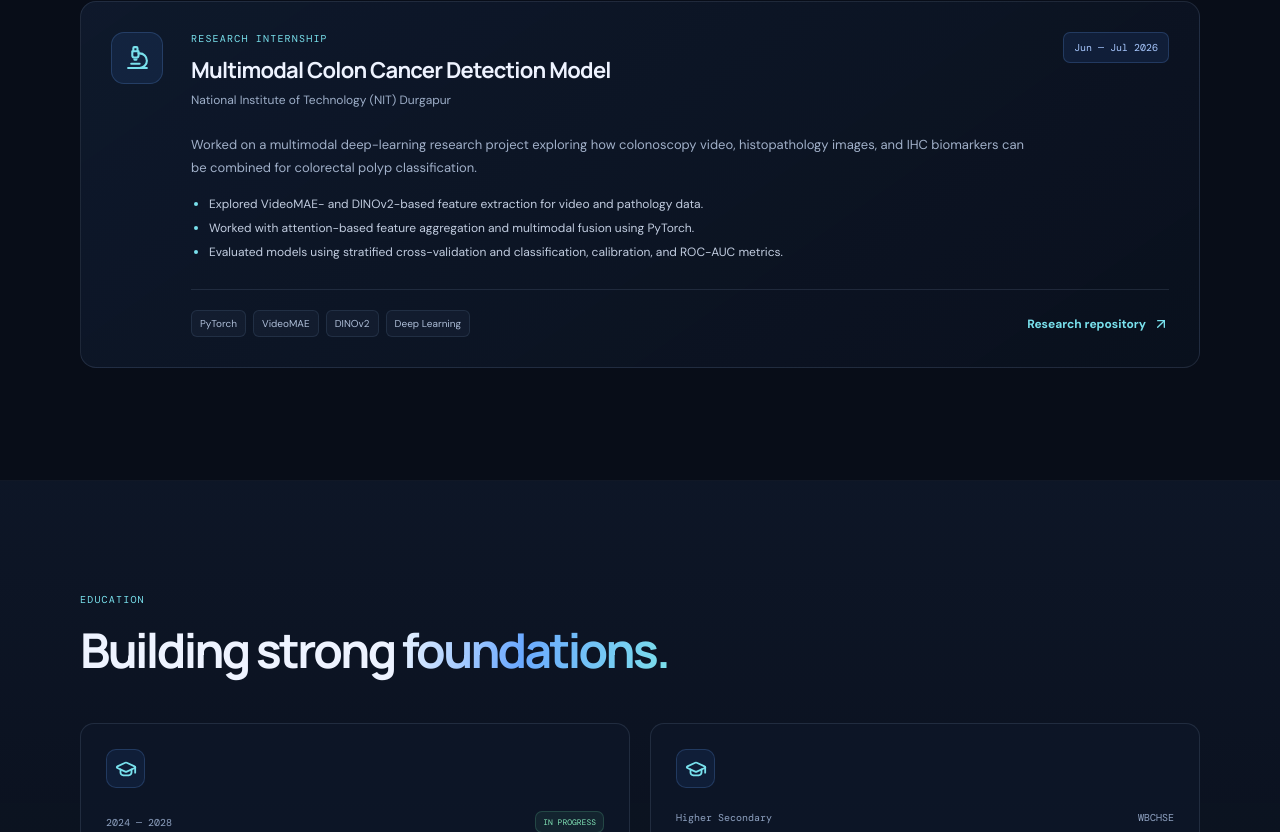
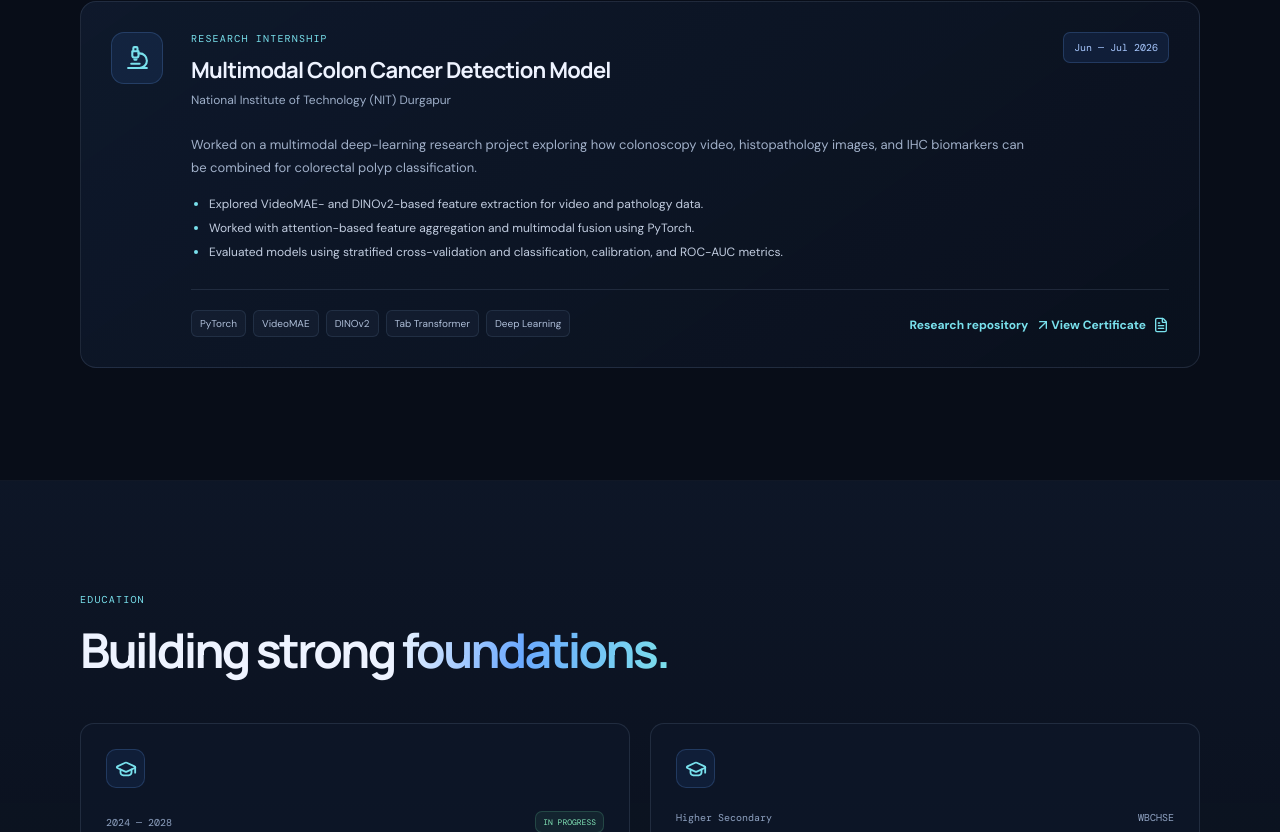
Before and after one commit to Soumyakanti343/Soumya_Kanti_Upadhyay_Portfolio, a React (Vite) app: page / in a window 1280 px wide. Shown: the part 3945-4777 px from the top of the page. Built offline with nearby package versions, Linux system fonts and the light colour scheme.

Commit message:
Enhance Experience component with certificate link
Added a new link to view a certificate and included the 'FileText' icon in the Experience component. Improved formatting for better readability.

```diff
--- a/src/components/Experience.jsx
+++ b/src/components/Experience.jsx
@@ -1,21 +1,81 @@
-import { ArrowUpRight, Microscope } from 'lucide-react';
+import { ArrowUpRight, Microscope, FileText } from 'lucide-react';
 
 export default function Experience() {
   return (
     <section className="section" id="experience">
       <div className="container">
-        <div className="section-heading"><p className="section-kicker">04 / EXPERIENCE</p><h2>Learning through <span>research.</span></h2></div>
+        <div className="section-heading">
+          <p className="section-kicker">04 / EXPERIENCE</p>
+          <h2>Learning through <span>research.</span></h2>
+        </div>
+
         <article className="experience-card">
-          <div className="experience-icon"><Microscope size={25} /></div>
+          <div className="experience-icon">
+            <Microscope size={25} />
+          </div>
+
           <div className="experience-body">
-            <div className="experience-top"><div><p className="experience-type">RESEARCH INTERNSHIP</p><h3>Multimodal Colon Cancer Detection Model</h3><p className="experience-org">National Institute of Technology (NIT) Durgapur</p></div><span className="date-pill">Jun — Jul 2026</span></div>
-            <p className="experience-summary">Worked on a multimodal deep-learning research project exploring how colonoscopy video, histopathology images, and IHC biomarkers can be combined for colorectal polyp classification.</p>
+            <div className="experience-top">
+              <div>
+                <p className="experience-type">RESEARCH INTERNSHIP</p>
+                <h3>Multimodal Colon Cancer Detection Model</h3>
+                <p className="experience-org">
+                  National Institute of Technology (NIT) Durgapur
+                </p>
+              </div>
+              <span className="date-pill">Jun — Jul 2026</span>
+            </div>
+
+            <p className="experience-summary">
+              Worked on a multimodal deep-learning research project exploring
+              how colonoscopy video, histopathology images, and IHC biomarkers
+              can be combined for colorectal polyp classification.
+            </p>
+
             <ul className="experience-list">
-              <li>Explored VideoMAE- and DINOv2-based feature extraction for video and pathology data.</li>
-              <li>Worked with attention-based feature aggregation and multimodal fusion using PyTorch.</li>
-              <li>Evaluated models using stratified cross-validation and classification, calibration, and ROC-AUC metrics.</li>
+              <li>
+                Explored VideoMAE- and DINOv2-based feature extraction for video
+                and pathology data.
+              </li>
+              <li>
+                Worked with attention-based feature aggregation and multimodal
+                fusion using PyTorch.
+              </li>
+              <li>
+                Evaluated models using stratified cross-validation and
+                classification, calibration, and ROC-AUC metrics.
+              </li>
             </ul>
-            <div className="experience-bottom"><div className="tag-list"><span className="tag">PyTorch</span><span className="tag">VideoMAE</span><span className="tag">DINOv2</span><span className="tag">Deep Learning</span></div><a className="text-link" href="https://github.com/Soumyakanti343/Multimodal_Colon_Cancer_Detection_2-Type-Classification" target="_blank" rel="noreferrer">Research repository <ArrowUpRight size={16} /></a></div>
+
+            <div className="experience-bottom">
+              <div className="tag-list">
+                <span className="tag">PyTorch</span>
+                <span className="tag">VideoMAE</span>
+                <span className="tag">DINOv2</span>
+                <span className="tag">Tab Transformer</span>
+                <span className="tag">Deep Learning</span>
+              </div>
+
+              <div className="experience-links">
+                <a
+                  className="text-link"
+                  href="https://github.com/Soumyakanti343/Multimodal_Colon_Cancer_Detection_2-Type-Classification"
+                  target="_blank"
+                  rel="noreferrer"
+                >
+                  Research repository <ArrowUpRight size={16} />
+                </a>
+
+                <a
+                  className="text-link"
+                  href="/certificate.pdf"
+                  target="_blank"
+                  rel="noopener noreferrer"
+                >
+                  View Certificate <FileText size={16} />
+                </a>
+              </div>
+            </div>
           </div>
         </article>
       </div>
```
